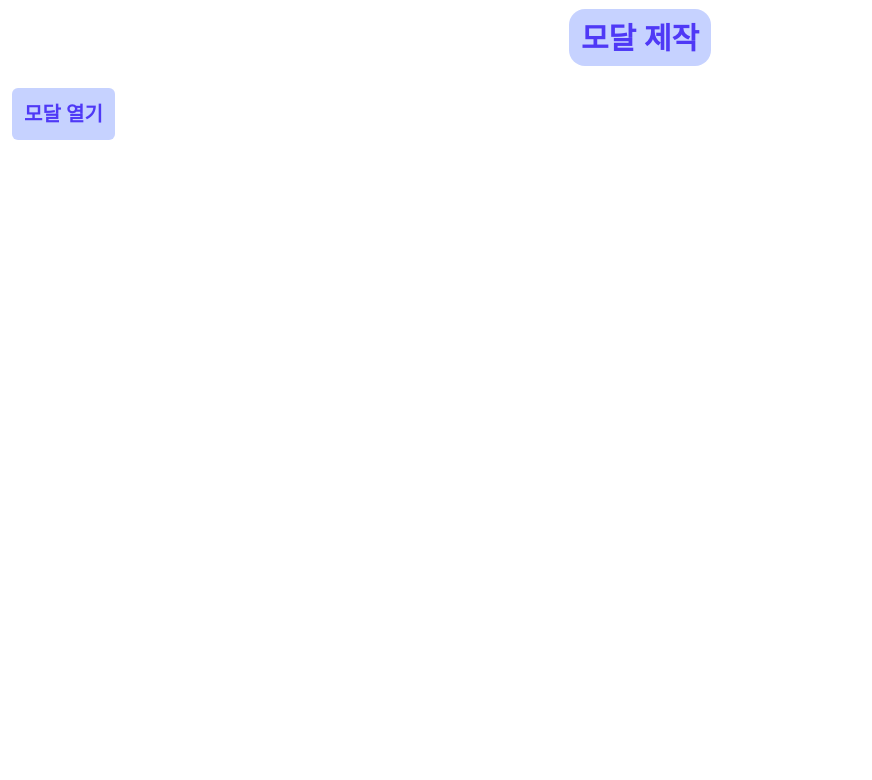
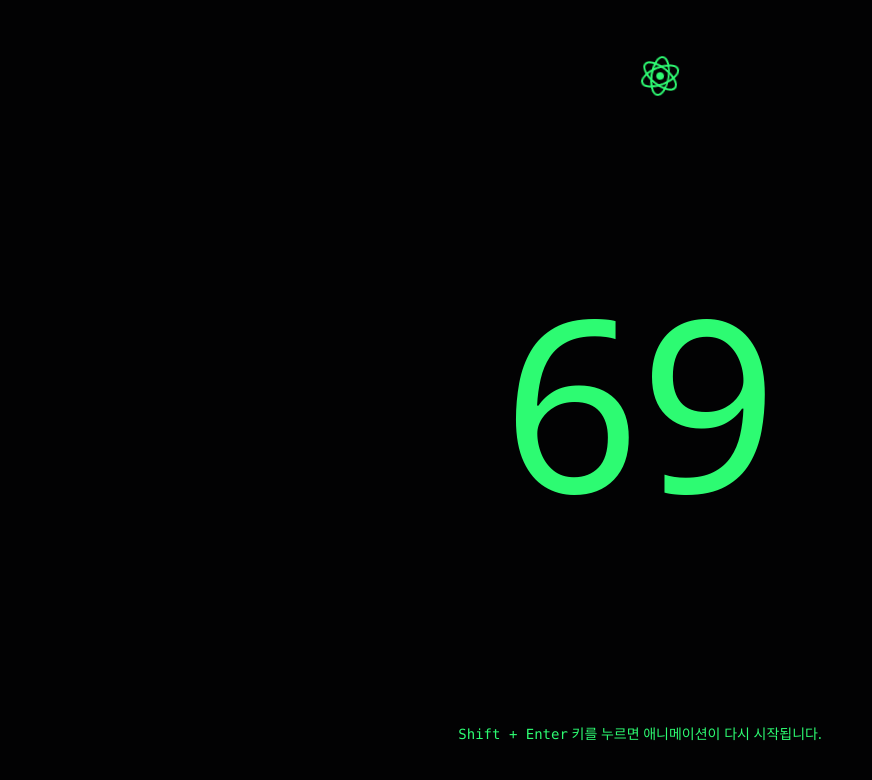
Before and after one commit to FRONTENDBOOTCAMP-14th/Final-Project-Team-8, a Next.js app: page / in a window 1280 px wide. Shown: the top 780 px of the page, without its empty margins (0-872 px from the left). Built offline with nearby package versions, Linux system fonts and the light colour scheme.

Commit message:
[fix] 메인 page.tsx 원상복구

```diff
--- a/src/app/page.tsx
+++ b/src/app/page.tsx
@@ -1,45 +1,14 @@
-import ModalBox from '../components/modal/ModalBox'
+import { LearnSection } from '../components'
+import RandomCountUp from '../demo'
 
 export default function HomePage() {
   return (
     <div>
       <section>
-        {/* <LearnSection title="랜덤 카운트 업">
+        <LearnSection title="랜덤 카운트 업">
           <RandomCountUp />
-        </LearnSection> */}
-        <h1 className="m-5 text-center text-3xl font-bold">
-          <span className="rounded-2xl bg-indigo-200 pt-2 pr-3 pb-2 pl-3 text-indigo-600">
-            모달 제작
-          </span>
-        </h1>
-        <div>
-          <ModalBox title="다이얼로그 제목이지요~">
-            <div>
-              <p>
-                Lorem ipsum dolor sit, amet consectetur adipisicing elit.
-                Delectus, doloremque. Eligendi dolorum obcaecati impedit sequi.
-                Ea quia doloremque praesentium est iure? Corrupti nostrum libero
-                eaque, aperiam debitis reiciendis facilis neque!
-              </p>
-              <input
-                type="text"
-                className="rounded-md border-2 border-indigo-300 p-2 focus:border-indigo-500 focus:outline-none"
-              />
-              <button
-                type="button"
-                className="m-3 rounded-lg bg-indigo-300 p-2 text-xl text-white transition hover:bg-indigo-500 active:scale-[0.95]"
-              >
-                aaa
-              </button>
-            </div>
-          </ModalBox>
-
-          <ul>
-            <li></li>
-          </ul>
-        </div>
+        </LearnSection>
       </section>
-      <section id="modal-dialog-portal" aria-live="assertive"></section>
     </div>
   )
 }
```
